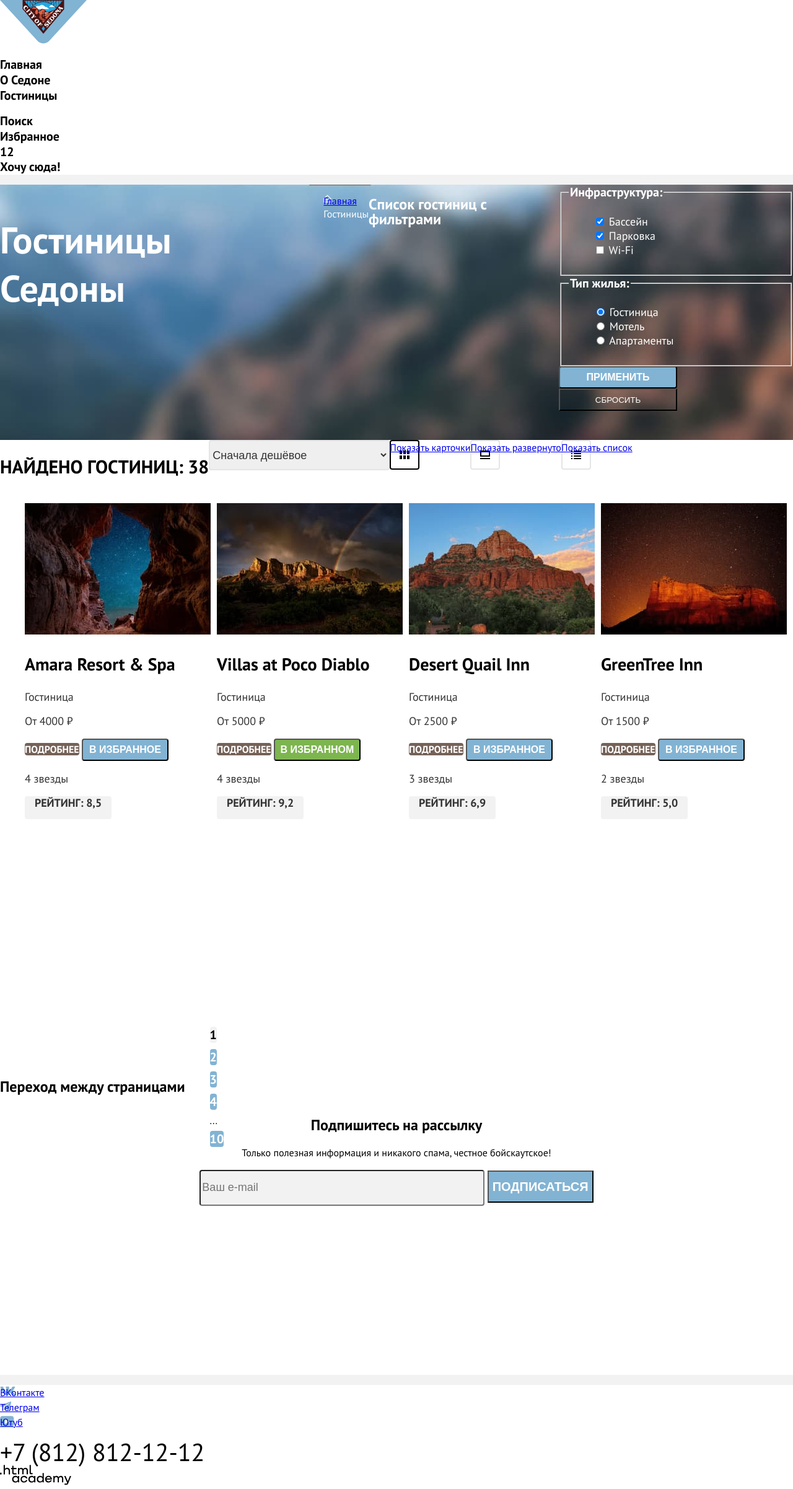
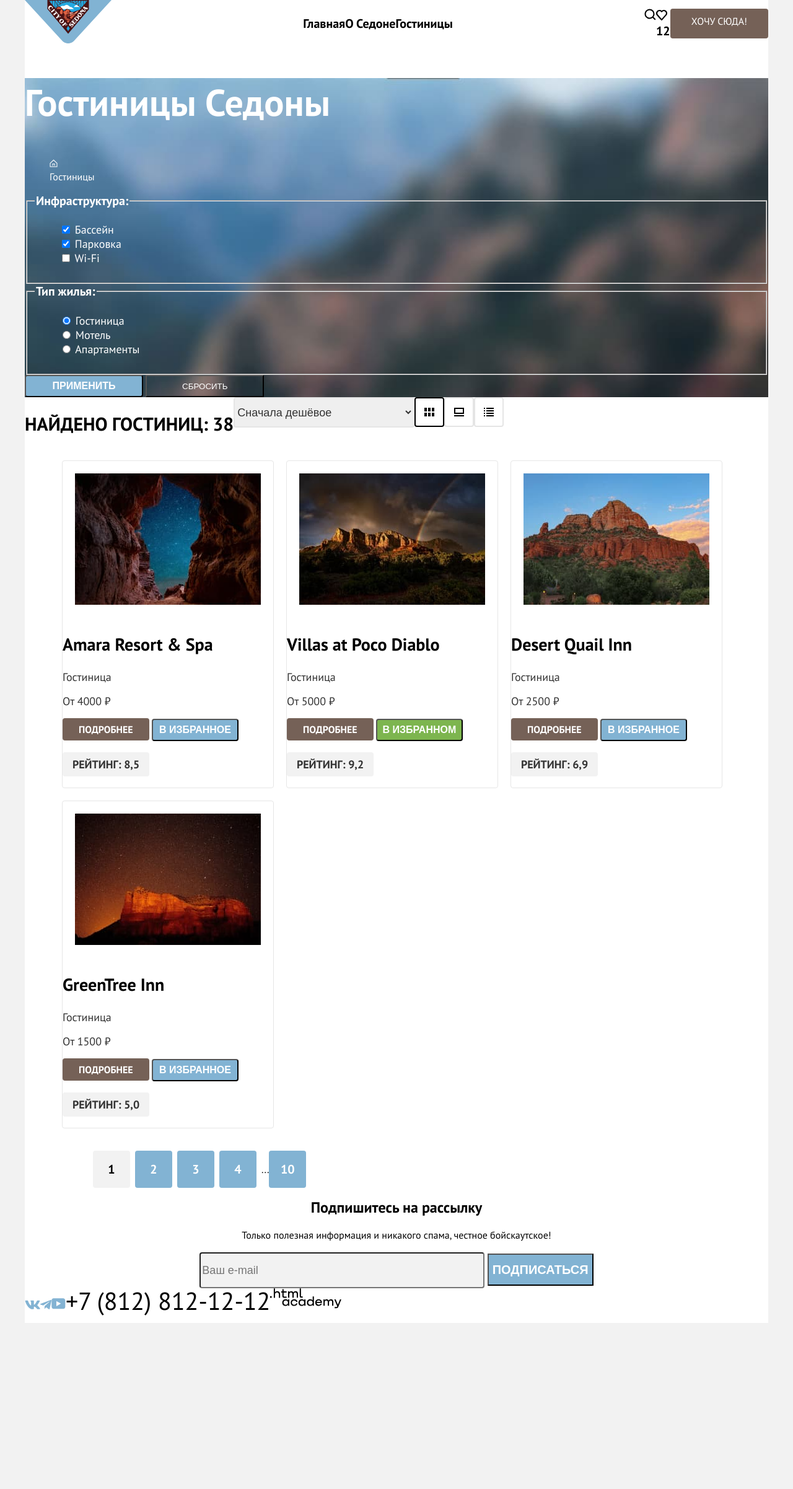
Before and after one commit to htmlacademy-htmlcss/2173159-sedona-35, a plain HTML site: page catalog.html in a window 1280 px wide. Shown: the whole page at 62% size. After the commit the page ends 2135 px from the top, so only its background shows below. Drawn offline with Linux system fonts and the light colour scheme.

Commit message:
Добавляет большие сетки в макет

```diff
--- a/catalog.html
+++ b/catalog.html
@@ -8,6 +8,7 @@
   </head>
 
   <body>
+    <div class="container">
       <header class="page-header">
         <nav class="navigation">
           <a href="index.html" class="navigation-logo">
@@ -15,26 +16,29 @@
           </a>
           <ul class="navigation-list">
             <li class="navigation-item">
-            <a href="index.html" class="navigation-link">Главная</a>
+              <a href="index.html" class="navigation-link navigation-link-current">Главная</a>
             </li>
             <li class="navigation-item">
               <a href="aboutsedona.html" class="navigation-link">О Седоне</a>
             </li>
             <li class="navigation-item">
-            <a href="catalog.html" class="navigation-link navigation-link-current">Гостиницы</a>
+              <a href="catalog.html" class="navigation-link">Гостиницы</a>
             </li>
           </ul>
           <ul class="navigation-list navigation-user">
             <li class="navigation-item">
-            <a href="#" class="navigation-link"><span class="visually-hidden">Поиск</span></a>
+              <a href="#" class="navigation-link"><span class="visually-hidden">Поиск</span>
+                <img src="images/headericon/search.svg" class="search-icon" alt="поиск">
+              </a>
             </li>
             <li class="navigation-item">
               <a href="#" class="navigation-link"><span class="visually-hidden">Избранное</span>
+                <img src="images/headericon/heart.svg" class="favorite-icon" alt="избранное">
                 <div>12</div>
               </a>
             </li>
             <li class="navigation-item">
-            <a href="#" class="navigation-link">Хочу сюда!</a>
+              <a href="#" class="navigation-link-link">хочу сюда!</a>
             </li>
           </ul>
         </nav>
@@ -45,7 +49,9 @@
           <h1 class="inner-header-title">Гостиницы Седоны</h1>
           <ul class="breadcrumbs">
             <li class="breadcrumbs-item">
-            <a href="index.html" class="breadcrumbs-link-index"><span class="visually-hidden">Главная</span></a>
+              <a href="index.html" class="breadcrumbs-link-index"><span class="visually-hidden">Главная</span>
+                <img src="images/catalog/house-catalog.svg" alt="Главная" class="breadcrumbs-icon">
+              </a>
             </li>
             <li class="breadcrumbs-item">
               <a class="breadcrumbs-link">Гостиницы</a>
@@ -113,9 +119,15 @@
             <option value="expensive">Сначала дорогое</option>
             <option value="popular">Сначала популярное</option>
           </select>
-        <a href="#" class="button button-card"><span class="visually-hidden">Показать карточки</span></a>
-        <a href="#" class="button button-deployed"><span class="visually-hidden">Показать развернуто</span></a>
-        <a href="#" class="button button-list"><span class="visually-hidden">Показать список</span></a>
+          <a href="#" class="button button-card"><span class="visually-hidden">Показать карточки</span>
+            <img src="images/catalog/view1.svg" alt="Показать карточки" class="view-card">
+          </a>
+          <a href="#" class="button button-deployed"><span class="visually-hidden">Показать развернуто</span>
+            <img src="images/catalog/view2.svg" alt="Показать развернуто" class="view-deployed">
+          </a>
+          <a href="#" class="button button-list"><span class="visually-hidden">Показать список</span>
+            <img src="images/catalog/view3.svg" alt="Показать список" class="bview-list">
+          </a>
         </section>
 
         <section class="hotels">
@@ -212,15 +224,18 @@
       <footer class="page-footer">
         <ul class="footer-social-list">
           <li class="fotter-social-item">
-          <a class="button-vk" href="https://vk.com/htmlacademy"><span class="visually-hidden">ВКонтакте</span>
+            <a class="button" href="https://vk.com/htmlacademy"><span class="visually-hidden">ВКонтакте</span>
+              <img src="images/footericon/vk.svg" alt="ВКонтакте" class="button-vk">
             </a>
           </li>
           <li class="fotter-social-item">
-          <a class="button-tg" href="https://t.me/htmlacademy"><span class="visually-hidden">Телеграм</span>
+            <a class="button" href="https://t.me/htmlacademy"><span class="visually-hidden">Телеграм</span>
+              <img src="images/footericon/telegram.svg" alt="Телеграм" class="button-tg">
             </a>
           </li>
           <li class="fotter-social-item">
-          <a class="button-yt" href="https://www.youtube.com/user/htmlacademy"><span class="visually-hidden">Ютуб</span>
+            <a class="button" href="https://www.youtube.com/user/htmlacademy"><span class="visually-hidden">Ютуб</span>
+              <img src="images/footericon/youtube.svg" alt="Ютуб" class="button-yt">
             </a>
           </li>
         </ul>
@@ -232,6 +247,7 @@
             Height="33">
         </a>
       </footer>
+    </div>
   </body>
 
 </html>
--- a/styles/styles.css
+++ b/styles/styles.css
@@ -22,10 +22,15 @@ body{
   margin: 0;
   background-color: #F2F2F2;
   color: #000000;
-
 }
 
-/* .visually-hidden {
+.container{
+  width: 1200px;
+  max-width: 1200px;
+  margin: 0 auto;
+  background-color: #ffffff;
+}
+.visually-hidden {
   position: absolute;
   clip: rect(1px, 1px, 1px, 1px);
   padding: 0;
@@ -33,52 +38,50 @@ body{
   height: 1px;
   width: 1px;
   overflow: hidden;
-} */
+}
 
-.page-header{
-  color: #000000;
-  background-color: #ffffff;
+.navigation{
+  display: flex;
+  justify-content: space-between;
+  align-items: center;
 }
 .navigation-list{
+  display: flex;
   list-style-type:none;
-  padding-left: 0;
+  padding: 0;
+  margin: 0;
 }
 .navigation-link{
   font-weight: 700;
   font-size: 20px;
-  line-height: 24px;
   color:#000000;
   text-decoration: none;
 }
-/* .navigation-item div{
+.navigation-link-link{
+  text-decoration: none;
   color: #ffffff;
-  width: 20px;
-  height: 20px;
-  font-size: 10px;
-  line-height: 10px;
-  text-align: center;
-  background: #7DB54F;
-  border-radius: 10px;
-} */
+  background: #756157;
+  border-radius: 4px;
+  text-transform: uppercase;
+  padding: 8px 34px;
+}
+.navigation-item{
+  display: flex;
+}
+
 
 .main-index{
-  color: #000000;
-  background-color: #ffffff;
+
 }
 
 .hero{
-  /* width: 1200px; */
-  height: 485px;
   background: url("../images/vectorhero.svg") no-repeat,url("../images/index-background.jpg") no-repeat;
-  margin: 0, auto;
   background-position: center bottom, center;
   text-align: center;
 
 }
 
 .advantages{
-  color: #000000;
-  background-color: #ffffff;
   text-align: center;
 }
 .advantages p{
@@ -94,8 +97,23 @@ body{
 }
 .advantages-list{
   list-style-type:none;
-  padding-left: 0;
- }
+  padding: 0;
+  margin: 0;
+
+}
+.advantages-item{
+  display: flex;
+
+}
+ .blue{
+  background: #82B3D3;
+}
+.whiteblue{
+  background: rgba(131, 179, 211, 0.12);
+}
+.lightblue{
+  background: rgba(131, 179, 211, 0.2);
+}
 .advantages-item h3{
   font-weight: 700;
   font-size: 24px;
@@ -108,11 +126,11 @@ body{
 }
 
 .recommendation{
-  color: #000000;
-  background-color: #ffffff;
   text-align: center;
 }
 .recommendation-list{
+  display: flex;
+  flex-direction: row;
   list-style:none;
   padding-left: 0;
 }
@@ -128,8 +146,6 @@ body{
 }
 
 .search-hotel{
-  color: #000000;
-  background-color: #ffffff;
   text-align: center;
 }
 .search-hotel h2{
@@ -144,11 +160,14 @@ body{
 }
 .search-link{
   text-decoration: none;
-  color: #000000;
+  color: #ffffff;
   text-transform: uppercase;
   font-weight: 700;
   font-size: 20px;
   line-height: 36px;
+  background: #756157;
+  border-radius: 4px;
+  padding: 8px 50px;
 }
 
 .subscribe{
@@ -156,8 +175,7 @@ body{
   background-color: #000000;
   text-align: center;
   background: url("../images/subscribe.jpg") no-repeat;
-  background-size: 100% auto;
-  height: 415px;
+  background-size: cover;
 }
 .subscribe h2{
   font-weight: 700;
@@ -175,7 +193,6 @@ body{
   background: #F2F2F2;
   border-radius: 4px;
   font-size: 18px;
-  line-height: 24px;
 }
 .subscribe-button{
   color: #ffffff;
@@ -188,22 +205,16 @@ body{
 }
 
 .page-footer{
-  color: #000000;
-  background-color: #ffffff;
+  display: flex;
+
 }
 .footer-social-list{
+  display: flex;
   list-style-type: none;
   padding-left: 0;
+
 }
-.button-vk{
-  background: url("../images/footericon/vk.svg") no-repeat;
-}
-.button-tg{
-  background: url("../images/footericon/telegram.svg") no-repeat;
-}
-.button-yt{
-  background: url("../images/footericon/youtube.svg") no-repeat;
-}
+
 .footer-contacts-address-phone{
   text-decoration: none;
   color: #000000;
@@ -215,16 +226,13 @@ body{
 
 
 .main-catalog{
-  color: #000000;
-  background-color: #ffffff;
+
 }
 
 .catalog-hotel{
-  display: flex;
   color: #ffffff;
   background: url("../images/catalog-background.jpg") no-repeat;
-  margin: 0, auto;
-  height: 412px;
+  margin: 0 auto;
   background-size: cover;
 }
 .catalog-hotel h1{
@@ -237,13 +245,11 @@ body{
   font-size: 16px;
   line-height: 21px;
 }
-.breadcrumbs-link-index{
-  background: url("../images/catalog/house-catalog.svg") no-repeat;
-}
+
 .catalog-filter-title{
   font-weight: 700;
   font-size: 20px;
-  line-height: 24px;
+
 }
 .catalog-filter-list{
   list-style-type: none;
@@ -270,9 +276,8 @@ body{
 }
 
 .sorting{
-  color: #000000;
-  background-color: #ffffff;
   display: flex;
+
 }
 .sorting h2{
   font-weight: 700;
@@ -289,29 +294,31 @@ body{
   line-height: 21px;
   color: #333333;
 }
-.button-card{
-  background: url("../images/catalog/view1.svg") no-repeat;
-}
-.button-deployed{
-  background: url("../images/catalog/view2.svg") no-repeat;
-}
-.button-list{
-  background: url("../images/catalog/view3.svg") no-repeat;
-}
+
 
 .hotel-list{
-  height: 896px;
-  color: #000000;
-  background-color: #ffffff;
   display: flex;
-  flex-direction: column;
   list-style-type: none;
   flex-wrap: wrap;
+
+}
+.hotel-card{
+  border: 1px solid #E6E6E6;
+  border-radius: 4px;
+  width: 340px;
+  margin-left: 20px;
+  margin-bottom: 20px;
+
+}
+.hotel-card img{
+  padding: 20px 20px 16px 20px;
 }
 .hotel-card p{
   color: #333333;
   font-size: 18px;
   line-height: 21px;
+
+
 }
 .hotel-card-link{
   color: #000000;
@@ -329,8 +336,7 @@ body{
   text-decoration: none;
   background: #756157;
   border-radius: 4px;
-  width: 140px;
-  height: 36px;
+  padding: 8px 26px;
 }
 .hotel-card-tofavorit{
   color: #ffffff;
@@ -361,21 +367,18 @@ body{
   line-height: 20px;
   text-transform: uppercase;
   width: 140px;
-  height: 37px;
   background: #F2F2F2;
   border-radius: 4px;
   text-align: center;
+  padding: 9px 0;
 }
 
 .pagination{
-  display: flex;
-  flex-direction: row;
-  align-items: center;
-  color: #000000;
-  background-color: #ffffff;
-  height: 60px;
+  margin: 0 70px;
 }
 .pagination-number{
+  display: flex;
+  align-items: center;
   list-style-type: none;
 }
 .pagination-link{
@@ -389,32 +392,27 @@ body{
   height: 60px;
   background: #82B3D3;
   border-radius: 4px;
+  display: flex;
+  justify-content: center;
+  align-items: center;
+  margin-right: 8px;
 }
 .pagination-link span{
   color: #000000;
   font-size: 22px;
   line-height: 26px;
   text-align: center;
+
 }
 .pagination-current{
   color: #000000;
-  font-weight: 700;
-  font-size: 20px;
-  line-height: 36px;
-  text-transform: uppercase;
-  text-decoration: none;
-  width: 60px;
-  height: 60px;
   background: #F2F2F2;
-  border-radius: 4px;
+
 }
 
 .subscribe-catalog{
-  color: #000000;
-  background-color: #ffffff;
   text-align: center;
   background-size: 100% auto;
-  height: 415px;
 }
 .subscribe h2{
   font-weight: 700;
@@ -432,7 +430,7 @@ body{
   background: #F2F2F2;
   border-radius: 4px;
   font-size: 18px;
-  line-height: 24px;
+
 }
 .subscribe-button{
   color: #ffffff;
```
Also changed, not shown: index.html (+43 -22 lines). Lines whose indentation alone changed are shown as unchanged.
